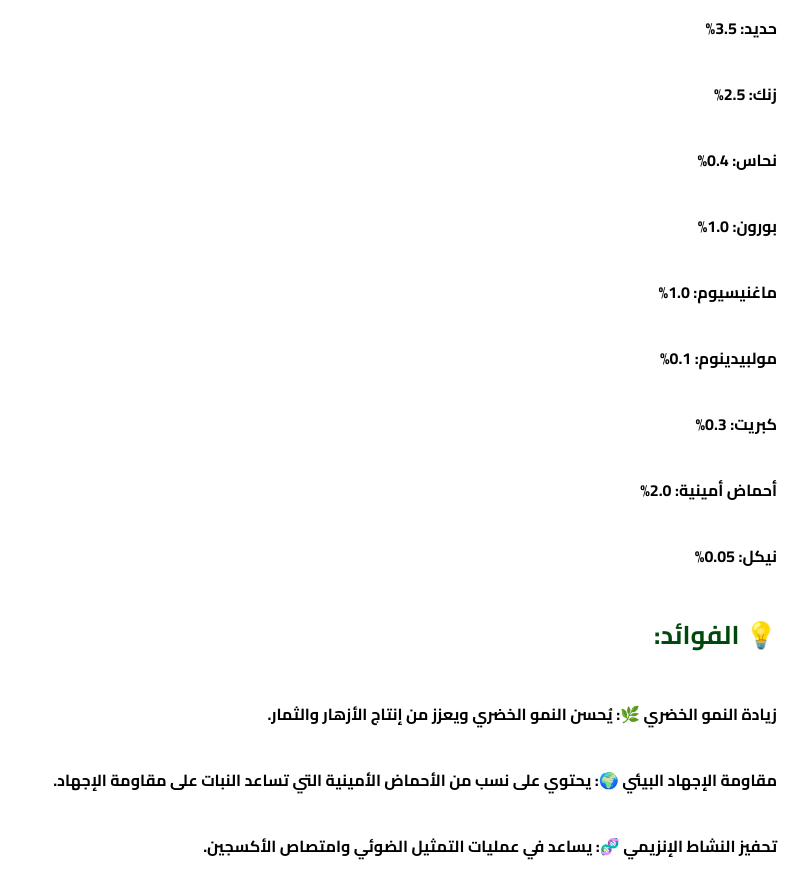
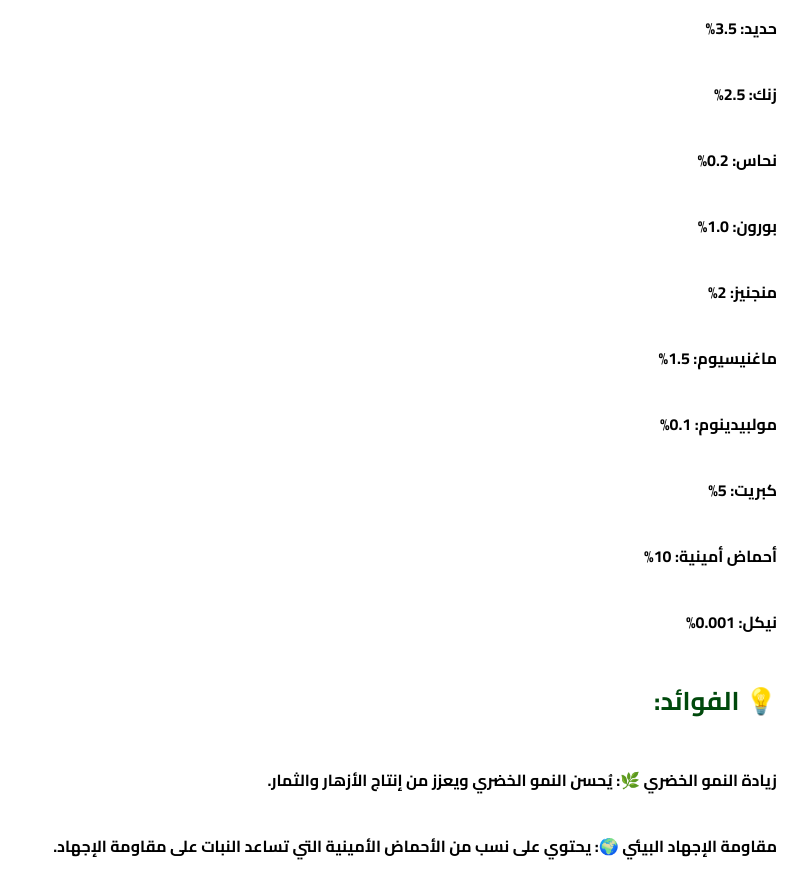
Before and after one commit to Agritehc/Agritehc, a plain HTML site: page minor.html in a window 1280 px wide. Shown: the part 1145-2029 px from the top of the page, without its empty margins (493-1280 px from the left). Drawn offline with Linux system fonts and the light colour scheme.

Commit message:
Update minor.html

```diff
--- a/minor.html
+++ b/minor.html
@@ -22,13 +22,14 @@
                 <h2>⚗️ <strong>التركيبة</strong>:</h2>
                 <p>حديد: 3.5%</p>
                 <p>زنك: 2.5%</p>
-                <p>نحاس: 0.4%</p>
+                <p>نحاس: 0.2%</p>
                 <p>بورون: 1.0%</p>
-                <p>ماغنيسيوم: 1.0%</p>
+                <p>منجنيز: 2%</p>
+                <p>ماغنيسيوم: 1.5%</p>
                 <p>مولبيدينوم: 0.1%</p>
-                <p>كبريت: 0.3%</p>
-                <p>أحماض أمينية: 2.0%</p>
-                <p>نيكل: 0.05%</p>
+                <p>كبريت: 5%</p>
+                <p>أحماض أمينية: 10%</p>
+                <p>نيكل: 0.001%</p>
 
                 <h2>💡 <strong>الفوائد</strong>:</h2>
                 <p>
```
